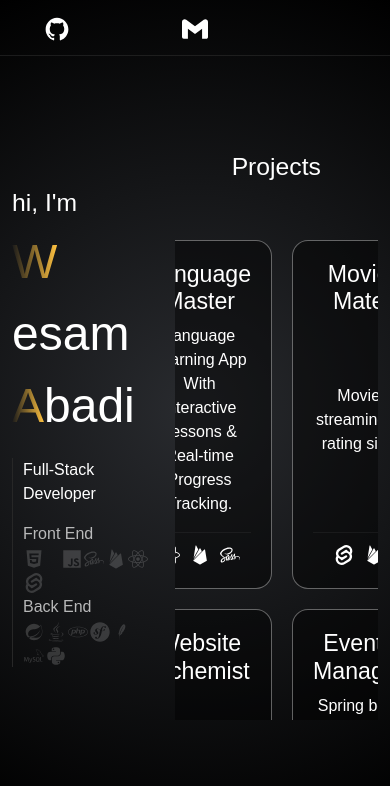
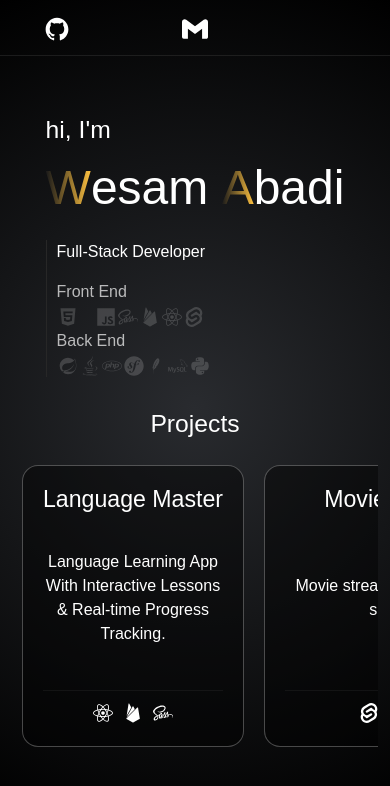
Before and after one commit to WesamAbadi/WesamAbadi.github.io, a React (Create React App) app: page / in a window 390 px wide. Shown: the top 786 px of the page. Built offline with nearby package versions, Linux system fonts and the light colour scheme; some icons are missing; a web font is replaced by a local one.

Commit message:
add mobile responsivity

```diff
--- a/src/App.scss
+++ b/src/App.scss
@@ -88,9 +88,10 @@ body {
         &:has(.project:hover) > .project:not(:hover) {
           opacity: 0.2;
           transition: all 0.5s;
+          filter: blur(3px);
         }
         .project {
-          border: 1px solid #ffffff5d;
+          border: 1px solid #ffffff45;
           // border-image: linear-gradient(to right, #1a1a1a, #ffc240);
           // border-image-slice: 1;
           padding: 10px;
@@ -100,6 +101,7 @@ body {
           background: #0000006e;
           transition: all 0.5s;
           opacity: 1;
+          filter: blur(0px);
 
           a {
             height: 100%;
@@ -122,10 +124,35 @@ body {
           }
           &:hover {
             border: solid 1px rgba(255, 255, 255, 0.6);
-            box-shadow: 0px 5px 8px rgba(38, 38, 38, 0.6);
+            // box-shadow: 0px 8px 14px rgba(255, 255, 255, 0.6);
           }
         }
       }
     }
   }
 }
+@media screen and (max-width: 768px) {
+  .hero {
+    .row {
+      .projects-title {
+        h2 {
+          margin: 1rem 0 !important;
+        }
+      }
+      .projects {
+        grid-template-columns: 1fr !important;
+        justify-content: start !important;
+        grid-auto-flow: column;
+        grid-auto-columns: minmax(260px, 1fr);
+        overflow-x: auto;
+        overflow-y: visible;
+        .project {
+          a {
+            min-width: 200px;
+            min-height: 260px;
+          }
+        }
+      }
+    }
+  }
+}
--- a/src/pages/Home.js
+++ b/src/pages/Home.js
@@ -25,7 +25,7 @@ function Home() {
     <div className="hero">
       <div className="container">
         <div className="row">
-          <div className="col-5 hero-text">
+          <div className="col-12 col-md-5 hero-text">
             <div>
               <h2>hi, I'm</h2>
               <div className="name">
@@ -65,7 +65,7 @@ function Home() {
               </div>
             </div>
           </div>
-          <div className="col-7">
+          <div className="col-12 col-md-7">
             <div className="projects-title">
               <h2>Projects</h2>
             </div>
```
